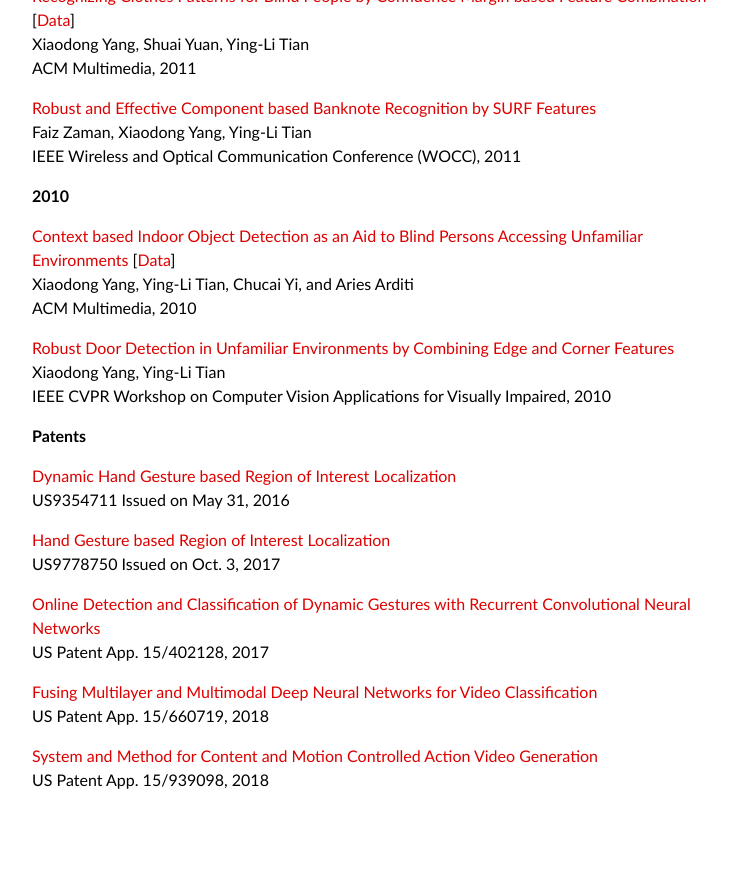
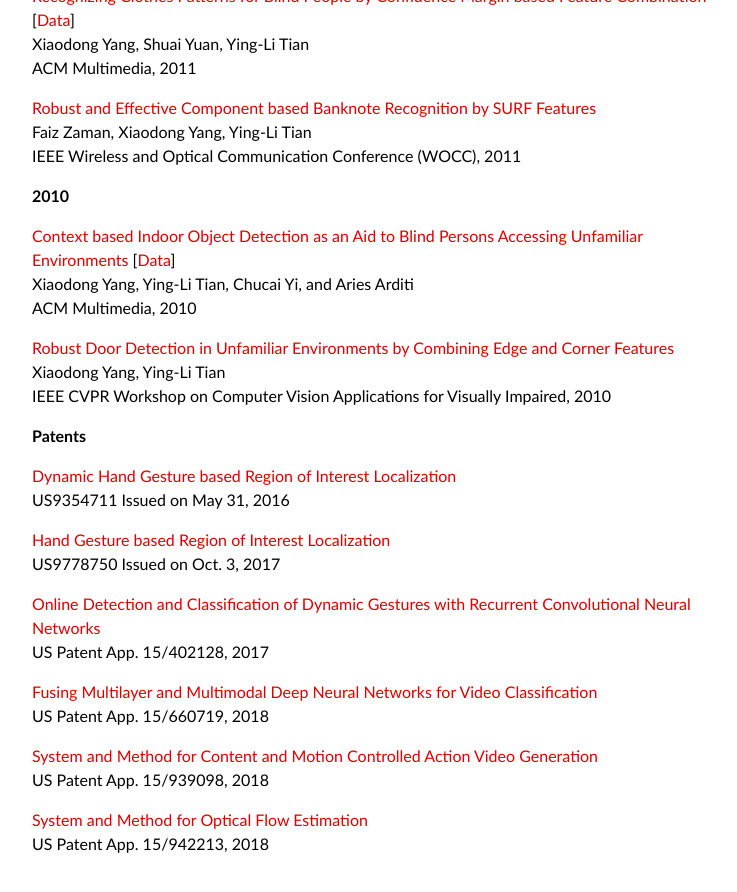
Before and after one commit to xiaodongyang/xiaodongyang.github.io, a Jekyll site: the page built from publications/index.md, in a window 1280 px wide and 900 px high, scrolled down 3701 px. Shown: the top 892 px of the window, without its empty margins (263-1000 px from the left). Built offline with Jekyll 4.4.1, drawn with Linux system fonts in a browser that asks for light colours; some web fonts are replaced; before the commit the page ends 4537 px from its top, so only the background shows below that.

Commit message:
Update index.md

```diff
--- a/publications/index.md
+++ b/publications/index.md
@@ -201,3 +201,6 @@
 
 [System and Method for Content and Motion Controlled Action Video Generation](/publications/papers/15-939098.pdf)
 US Patent App. 15/939098, 2018
+
+[System and Method for Optical Flow Estimation](/publications/papers/15-942213.pdf)
+US Patent App. 15/942213, 2018
```
